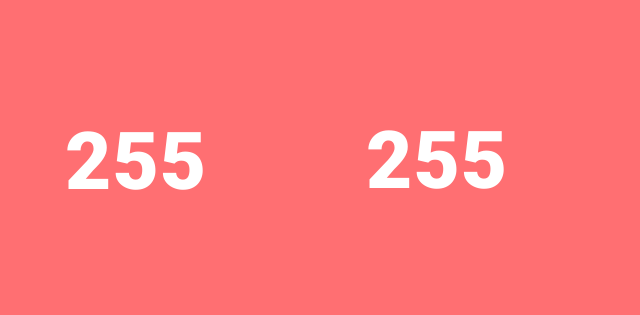
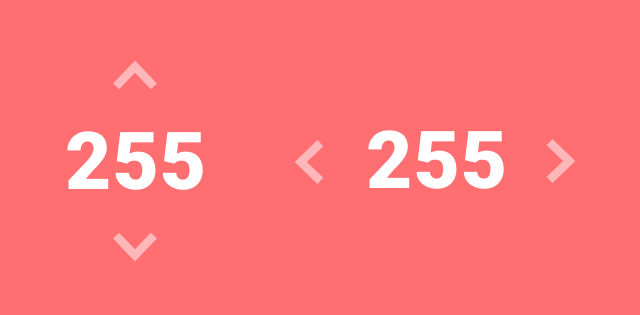
Before and after one commit to alikinvv/stepper, a website: page src/index.html in a window 1280 px wide. Shown: the part 238-553 px from the top of the page, without its empty margins (355-995 px from the left). Drawn offline with nearby package versions, Linux system fonts and the light colour scheme; files that its build step writes are made by us from their sources; the site is published under a folder, as on GitHub Pages, so addresses that start at the root find nothing.

Commit message:
update path

```diff
--- a/src/index.html
+++ b/src/index.html
@@ -2,7 +2,7 @@
 
 <div class="wrap">
     <div class="stepper vertical" data-start="255">
-        <img src="/img/arrow.svg" class="arrow top" alt="">
+        <img src="img/arrow.svg" class="arrow top" alt="">
         <div class="box">
             <div class="numbers1 active">
                 <span>2</span>
@@ -15,11 +15,11 @@
                 <span></span>
             </div>
         </div>
-        <img src="/img/arrow.svg" class="arrow bottom" alt="">
+        <img src="img/arrow.svg" class="arrow bottom" alt="">
     </div>
 
     <div class="stepper horizontal" data-start="255">
-        <img src="/img/arrow.svg" class="arrow top" alt="">
+        <img src="img/arrow.svg" class="arrow top" alt="">
         <div class="box">
             <div class="numbers1 active">
                 <span>2</span>
@@ -32,7 +32,7 @@
                 <span></span>
             </div>
         </div>
-        <img src="/img/arrow.svg" class="arrow bottom" alt="">
+        <img src="img/arrow.svg" class="arrow bottom" alt="">
     </div>
 </div>
 
```
Also changed, not shown: build/index.html.
